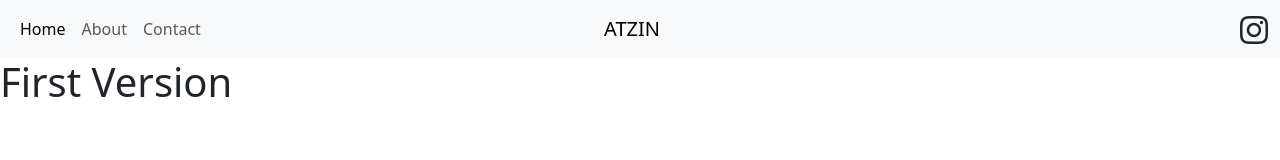
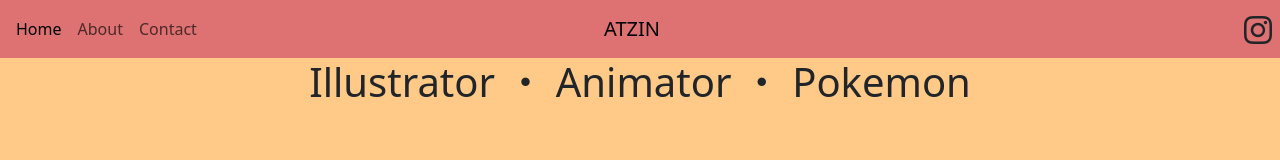
Before and after one commit to alexbedeca/portfolio, a plain HTML site: page index.html in a window 1280 px wide. Drawn offline with nearby package versions, Linux system fonts and the light colour scheme.

Commit message:
Changed color

```diff
--- a/index.html
+++ b/index.html
@@ -14,11 +14,11 @@
 
 <body>
 
-    <nav class="navbar navbar-expand-lg bg-body-tertiary">
-        <div class="container-fluid custom-navbar-grid">
+    <nav class="navbar navbar-expand-lg bg-body-tertiary p-0">
+        <div class="container-fluid custom-navbar-grid off-color p-2">
 
             <div class="d-flex justify-content-start">
-                <div class="offcanvas offcanvas-end w-100 vh-100" tabindex="-1" id="offcanvasNavbar"
+                <div class="offcanvas offcanvas-end w-100 vh-100 off-color" tabindex="-1" id="offcanvasNavbar"
                     aria-labelledby="offcanvasNavbarLabel">
                     <div class="offcanvas-header justify-content-end">
                         <!-- <h5 class="offcanvas-title" id="offcanvasNavbarLabel">ATZIN</h5> -->
@@ -29,7 +29,7 @@
                             <li class="nav-item">
                                 <a class="nav-link active" aria-current="page" href="/">Home</a>
                             </li>
-                            <li class="nav-item">
+                            <li class="nav-item ">
                                 <a class="nav-link" href="/public/about.html">About</a>
                             </li>
                             <li class="nav-item">
@@ -63,7 +63,7 @@
         </div>
     </nav>
 
-    <h1>First Version</h1>
+    <h1 class="text-center">Illustrator ・ Animator ・ Pokemon</h1>
 
     <script src="https://cdn.jsdelivr.net/npm/bootstrap@5.3.0-alpha2/dist/js/bootstrap.bundle.min.js"></script>
 </body>
--- a/style.css
+++ b/style.css
@@ -1,5 +1,13 @@
+body {
+    background-color: #FFCA88;
+}
+
 .custom-navbar-grid {
     display: grid !important;
     grid-template-columns: 1fr auto 1fr;
     align-items:center;
 }
+
+.off-color {
+    background-color: #DE7272;
+}
```
